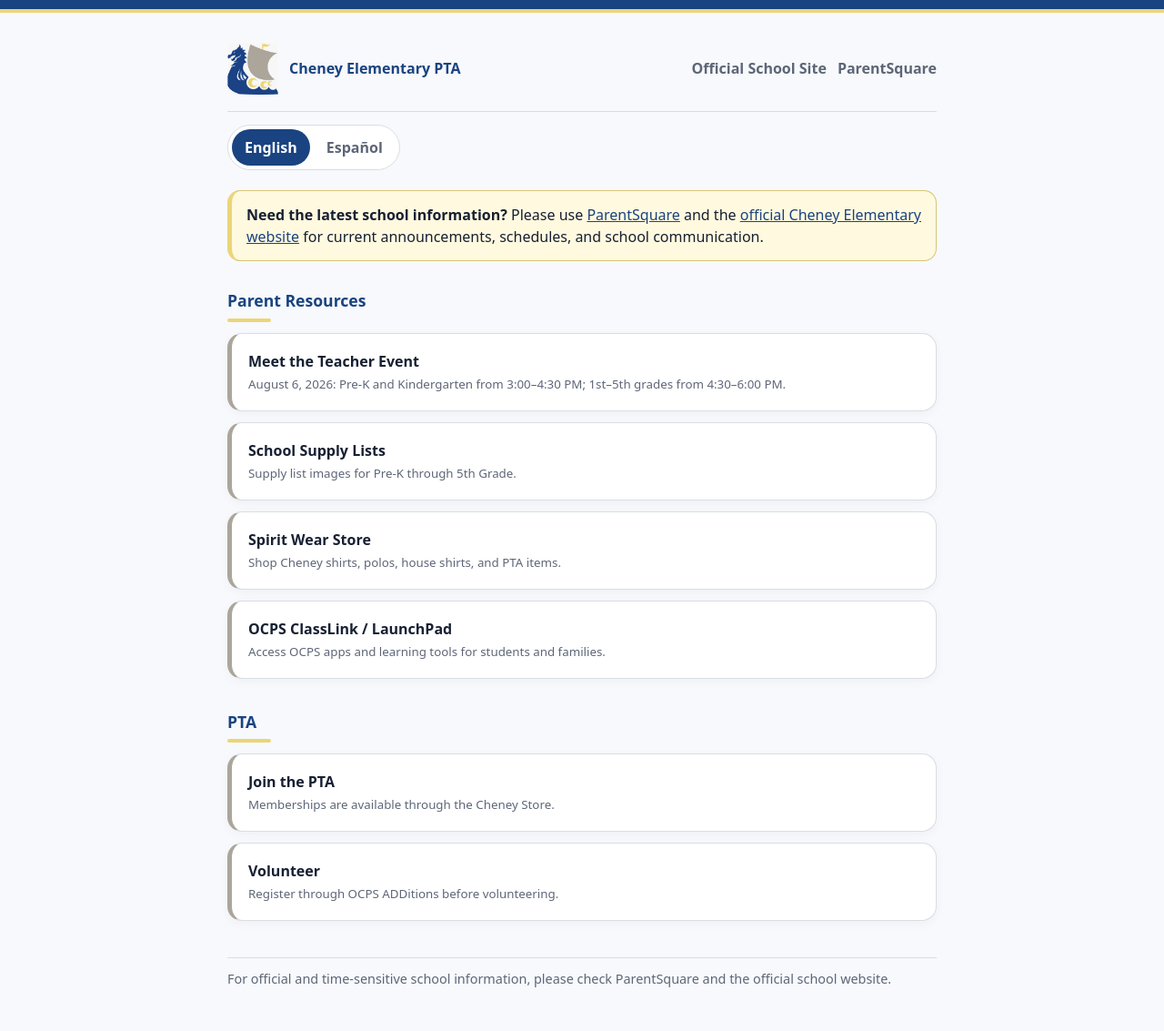
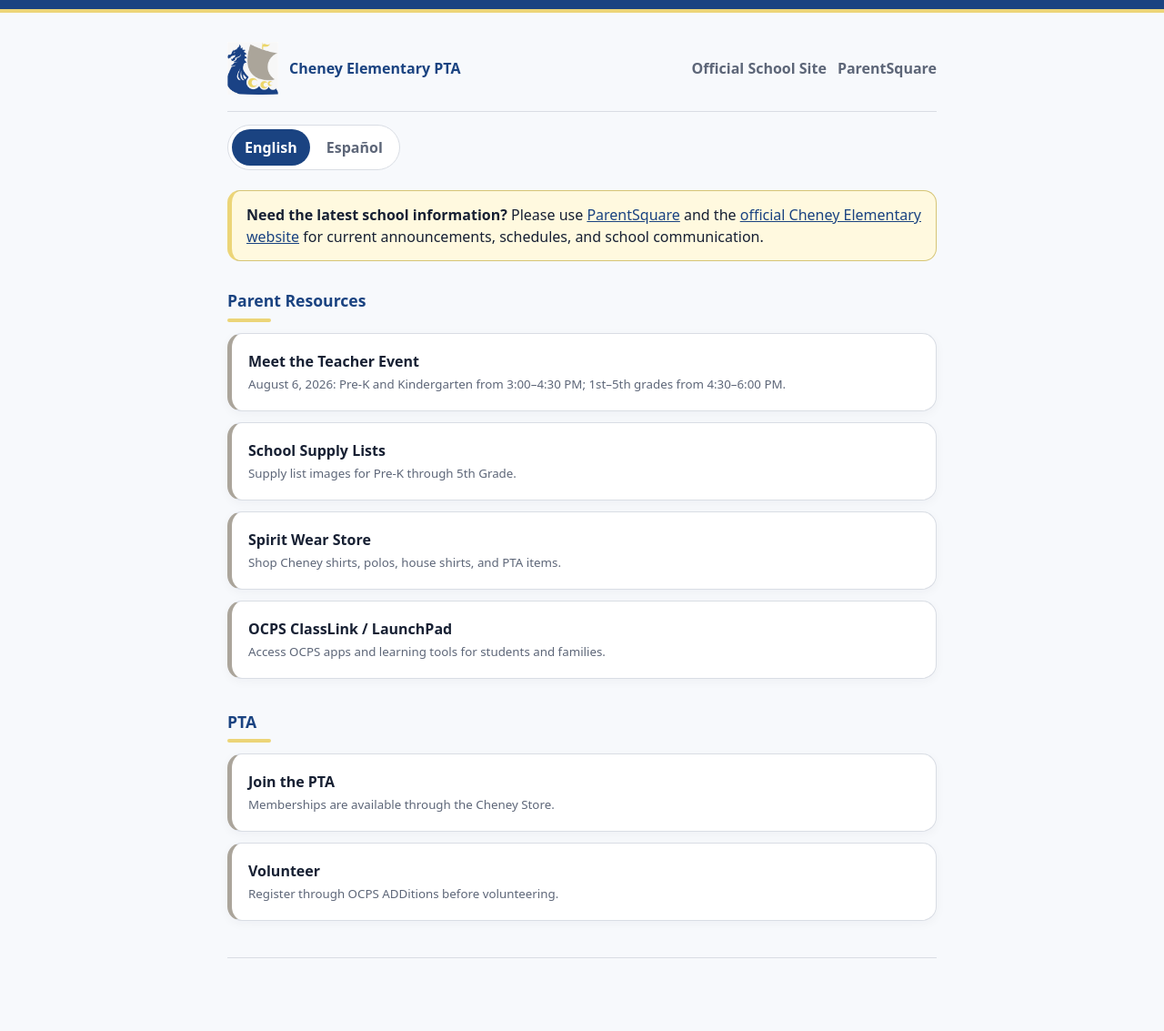
Before and after one commit to matthewtckr/cheneypta, a Jekyll site: the page built from index.md, in a window 1280 px wide. Shown: the whole page at 91% size. Built offline with Jekyll 4.4.1, drawn with Linux system fonts in a browser that asks for light colours; after the commit the page ends 1097 px from its top, so only the background shows below that.

Commit message:
Remove footer information note

```diff
--- a/_layouts/default.html
+++ b/_layouts/default.html
@@ -34,10 +34,7 @@
       {{ content }}
     </main>
 
-    <footer class="site-footer">
-      <p data-lang="en">For official and time-sensitive school information, please check ParentSquare and the official school website.</p>
-      <p data-lang="es">Para información oficial o urgente de la escuela, consulte ParentSquare y el sitio web oficial de la escuela.</p>
-    </footer>
+    <footer class="site-footer"></footer>
   </div>
 
   <script src="{{ '/assets/js/language.js' | relative_url }}"></script>
```
